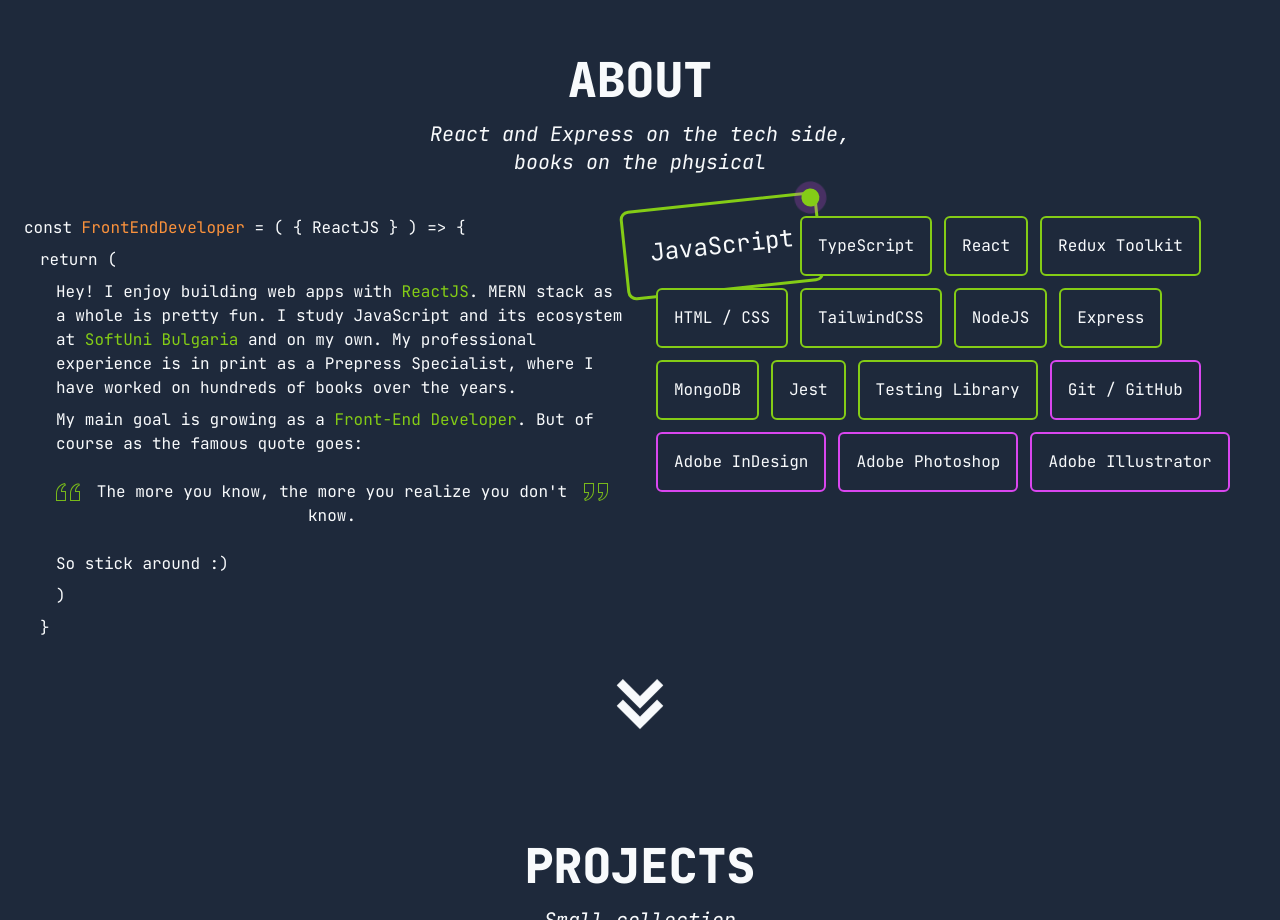
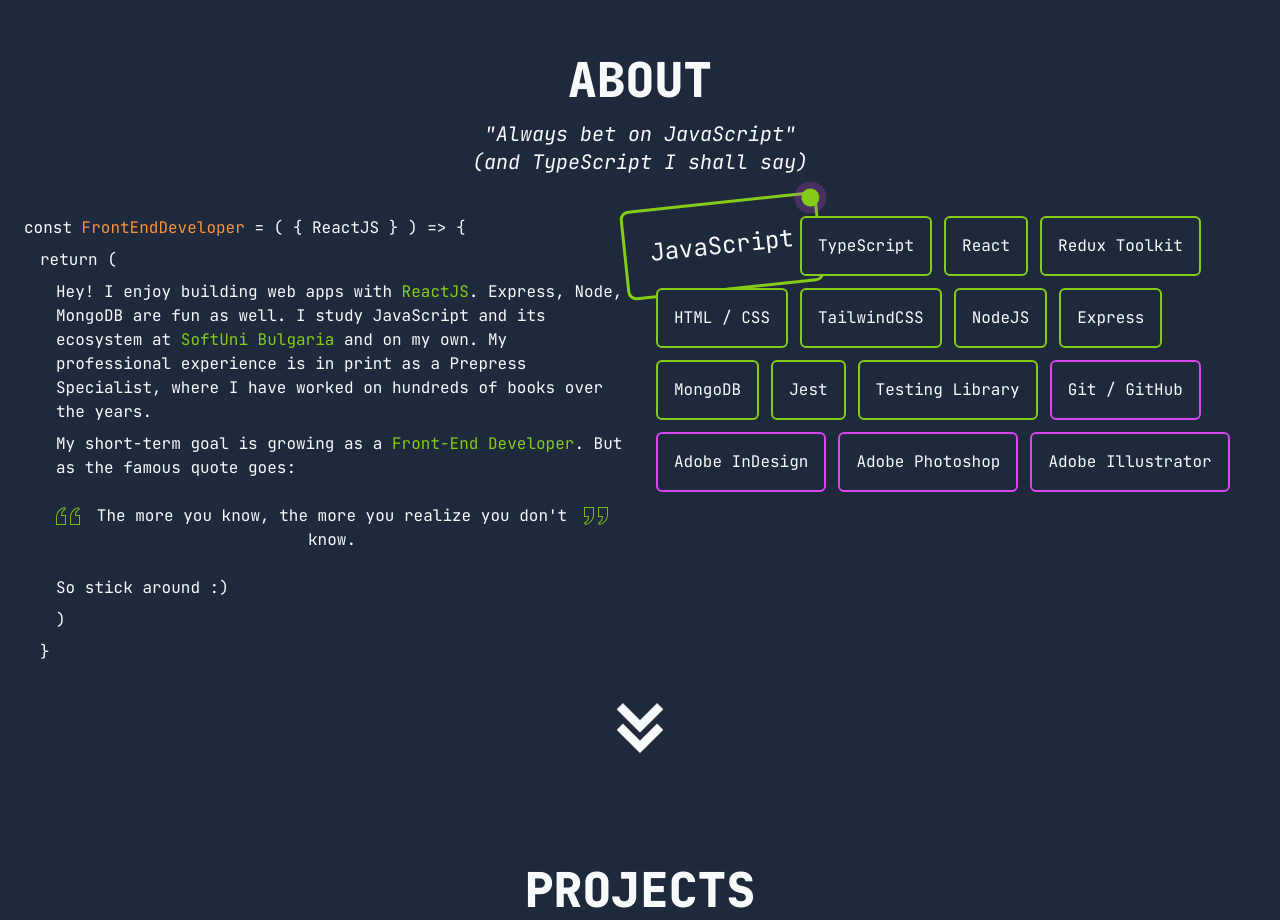
Before and after one commit to mariovyord/portfolio-v3, a Next.js app: page / in a window 1280 px wide. Shown: the part 840-1760 px from the top of the page. Built offline with nearby package versions, Linux system fonts and the light colour scheme.

Commit message:
update bio

```diff
--- a/components/about-me/about-me.tsx
+++ b/components/about-me/about-me.tsx
@@ -10,10 +10,10 @@
             <p>const <span className='text-orange-400 hover:scale-125 inline-block transition-all bg-base'>FrontEndDeveloper</span> = ( &#123; ReactJS &#125; ) =&gt; &#123;</p>
             <p className=' pl-4'>return (</p>
             <p className='pl-8'>
-                Hey! I enjoy building web apps with  <span className='text-primary hover:scale-125 inline-block transition-all bg-base'>ReactJS</span>. MERN stack as a whole is pretty fun. I study JavaScript and its ecosystem at <span className='text-primary hover:scale-125 inline-block transition-all bg-base'>SoftUni Bulgaria</span> and on my own. My professional experience is in print as a Prepress Specialist, where I have worked on hundreds of books over the years.
+                Hey! I enjoy building web apps with  <span className='text-primary hover:scale-125 inline-block transition-all bg-base'>ReactJS</span>. Express, Node, MongoDB are fun as well. I study JavaScript and its ecosystem at <span className='text-primary hover:scale-125 inline-block transition-all bg-base'>SoftUni Bulgaria</span> and on my own. My professional experience is in print as a Prepress Specialist, where I have worked on hundreds of books over the years.
             </p>
             <p className='pl-8'>
-                My main goal is growing as a <span className='text-primary hover:scale-125 inline-block transition-all bg-base'>Front-End Developer</span>. But of course as the famous quote goes:
+                My short-term goal is growing as a <span className='text-primary hover:scale-125 inline-block transition-all bg-base'>Front-End Developer</span>. But as the famous quote goes:
             </p>
             <div className='p-4 text-center relative fill-primary flex gap-3 pl-8'>
                 <div className='animate-pulse'>
@@ -37,7 +37,7 @@
             <SectionHeading>
                 About
             </SectionHeading>
-            <p className='text-center italic text-xl mb-2'>React and Express on the tech side,<br /> books on the physical</p>
+            <p className='text-center italic text-xl mb-2'>{'"'}Always bet on JavaScript{'"'} <br />(and TypeScript I shall say) </p>
             <div className='grid grid-cols-1 sm:grid-cols-2 px-4 py-8 gap-8'>
                 {biography}
                 <div>
```
